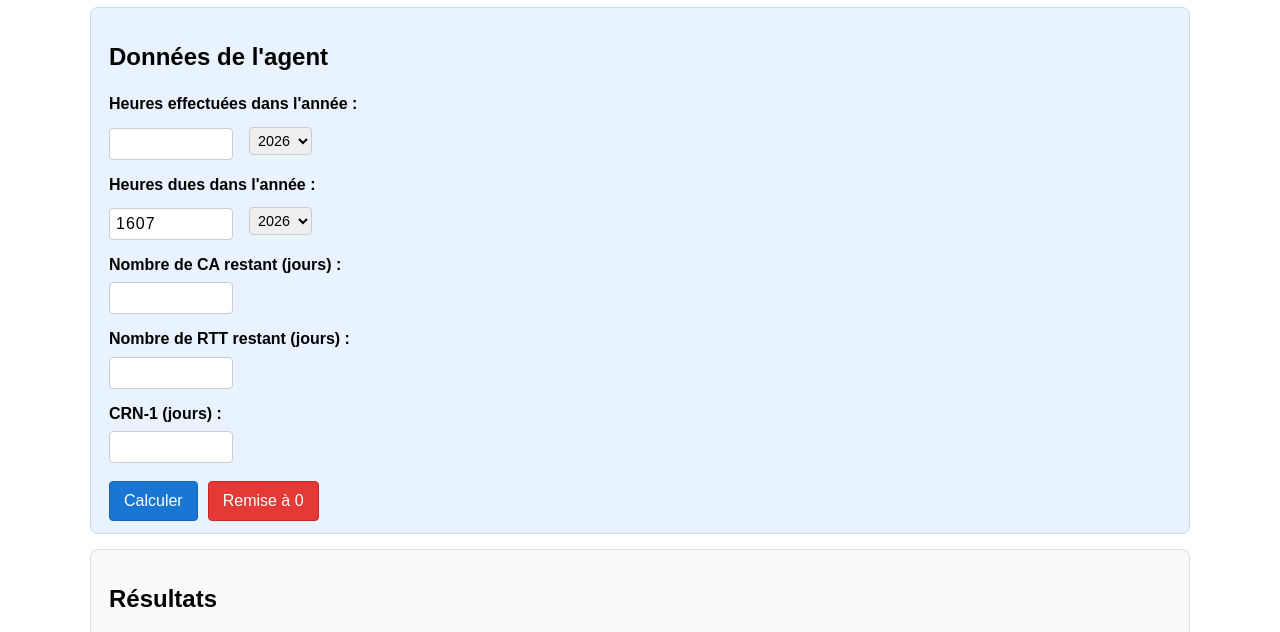
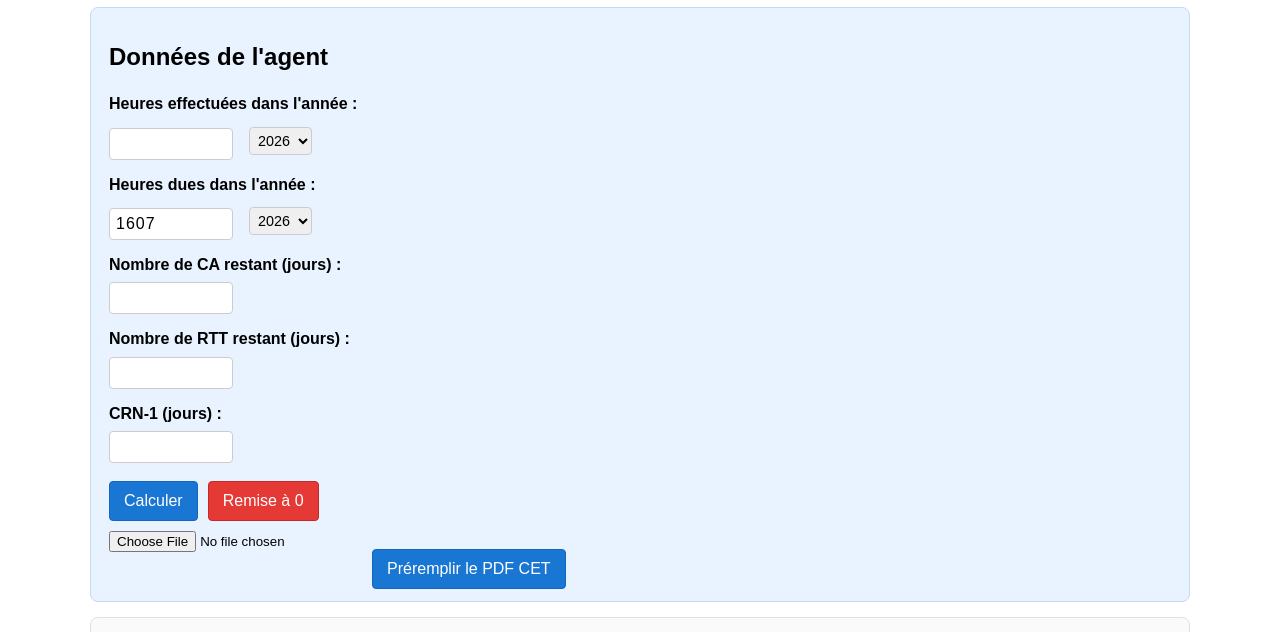
Before and after one commit to grisonb/CET, a plain HTML site: page index.html in a window 1280 px wide. Shown: the part 130-762 px from the top of the page. Drawn offline with Linux system fonts and the light colour scheme.

Commit message:
Update index.html

```diff
--- a/index.html
+++ b/index.html
@@ -294,6 +294,12 @@
           <button type="button" class="btn-primary" onclick="calculCET()">Calculer</button>
           <button type="button" class="btn-danger" onclick="resetAll()">Remise à 0</button>
         </div>
+
+        <!-- ===== PDF CET (Option A : choisir un fichier) ===== -->
+        <div style="display:flex; gap:10px; flex-wrap:wrap; margin-top:10px;">
+          <input type="file" id="pdfInput" accept="application/pdf">
+          <button type="button" class="btn-primary" onclick="remplirPdfCET()">Préremplir le PDF CET</button>
+        </div>
       </div>
     </div>
 
@@ -376,6 +382,9 @@
       <div style="clear:both;"></div>
     </div>
   </div>
+
+  <!-- pdf-lib (nécessaire pour remplir le PDF) -->
+  <script src="https://unpkg.com/pdf-lib/dist/pdf-lib.min.js"></script>
 
   <script>
     function floorDay(n) {
@@ -589,12 +598,6 @@
       let R = "";
 
       if (seuil1607) {
-        if (heures >= HEURES_DUES) {
-          if (heures >= HEURES_DUES && crn1Util === 0 && heures >= HEURES_DUES) {
-            // cas simple : uniquement heures
-          }
-        }
-
         if (heures >= HEURES_DUES && crn1Util === 0) {
           R += `Vous atteignez le seuil de ${formatNum(HEURES_DUES)} h uniquement avec vos heures effectuées.<br><br>`;
         } else {
@@ -647,6 +650,54 @@
       showModal(R);
     }
 
+    // ===== Remplissage du PDF CET (Option A : l'utilisateur choisit le fichier) =====
+    async function remplirPdfCET() {
+      // Sécurité : si l'utilisateur n'a pas cliqué "Calculer", on calcule d'abord
+      calculCET();
+
+      const fileInput = document.getElementById('pdfInput');
+      if (!fileInput.files || fileInput.files.length === 0) {
+        alert("Choisis d'abord le PDF CET à préremplir (bouton Parcourir).");
+        return;
+      }
+
+      // On lit les valeurs calculées
+      const caTotal = parseFloat(document.getElementById('caEpargnables').value) || 0;
+      const rtt     = parseFloat(document.getElementById('rttEpargnables').value) || 0;
+      const rc      = parseFloat(document.getElementById('crJours').value) || 0;
+
+      // Règle CA / CA HP
+      const ca   = Math.min(caTotal, 7);
+      const caHp = Math.max(0, caTotal - 7);
+
+      // Charger le PDF choisi
+      const bytes = await fileInput.files[0].arrayBuffer();
+      const pdfDoc = await PDFLib.PDFDocument.load(bytes);
+      const form = pdfDoc.getForm();
+
+      // Champs du PDF (noms exacts)
+      form.getTextField('CA').setText(String(ca));
+      form.getTextField('CA HP').setText(String(caHp));
+      form.getTextField('RTT').setText(String(rtt));
+      form.getTextField('RC').setText(String(rc));
+
+      // Optionnel : figer les champs (n'exécute pas les calculs JavaScript du PDF)
+      // form.flatten();
+
+      const outBytes = await pdfDoc.save();
+
+      // Télécharger le PDF rempli
+      const blob = new Blob([outBytes], { type: 'application/pdf' });
+      const url = URL.createObjectURL(blob);
+      const a = document.createElement('a');
+      a.href = url;
+      a.download = 'CET_pre_rempli.pdf';
+      document.body.appendChild(a);
+      a.click();
+      a.remove();
+      URL.revokeObjectURL(url);
+    }
+
     function initInputs() {
       const editableNumberInputs = document.querySelectorAll('input[type="number"]:not([readonly])');
       editableNumberInputs.forEach(input => {
```
